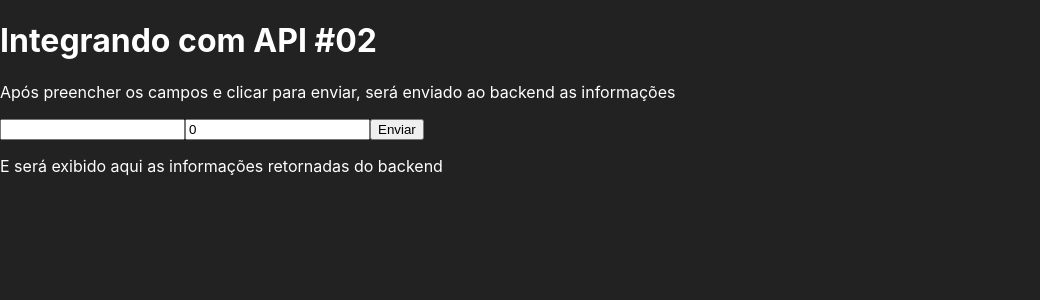
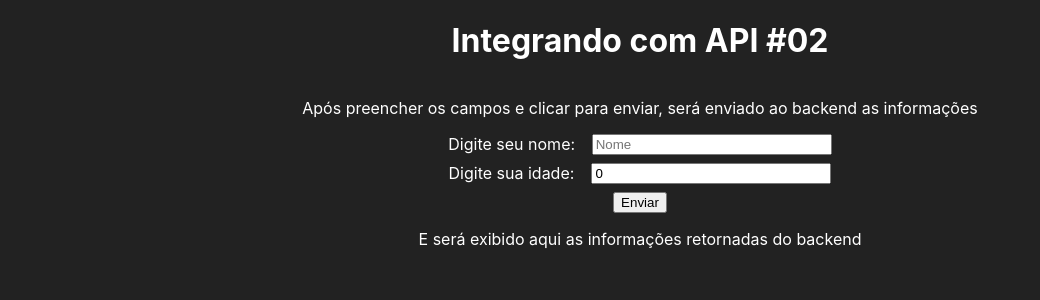
Before and after one commit to jordanobaluz/next-basico, a Next.js app: page /form in a window 1280 px wide. Shown: the top 300 px of the page, without its empty margins (0-1040 px from the left). Built offline with nearby package versions, Linux system fonts and the light colour scheme.

Commit message:
refatorado estilização do componente form

```diff
--- a/src/pages/form.jsx
+++ b/src/pages/form.jsx
@@ -28,16 +28,39 @@ export default function Form() {
         })
     }
 
+    const estilo = {
+        display: "flex",
+        flexDirection: "column",
+        alignItems: "center"
+    }
+    const estiloDivInput = {
+        display: "flex",
+        width: "25rem",
+        justifyContent: "space-around",
+        paddingBottom: "0.5rem"
+    }
+    const estiloInput = {
+        width: "60%"
+    }
     return (
-        <div>
+        <div style={estilo}>
             <h1>Integrando com API #02</h1>
             <p>Após preencher os campos e clicar para enviar, será enviado ao backend as informações</p>
-            <input type="text"
-                value={nome}
-                onChange={e => setNome(e.target.value)} />
-            <input type="number"
-                value={idade}
-                onChange={e => setIdade(+e.target.value)} />
+            <div style={estiloDivInput}>
+                <span>Digite seu nome: </span>
+                <input type="text"
+                    value={nome}
+                    onChange={e => setNome(e.target.value)}
+                    placeholder={"Nome"}
+                    style={estiloInput} />
+            </div>
+            <div style={estiloDivInput}>
+                <span>Digite sua idade:</span>
+                <input type="number"
+                    value={idade}
+                    onChange={e => setIdade(+e.target.value)}
+                    style={estiloInput} />
+            </div>
             <button onClick={salvarUsuario}>Enviar</button>
 
             <p>E será exibido aqui as informações retornadas do backend</p>
```
